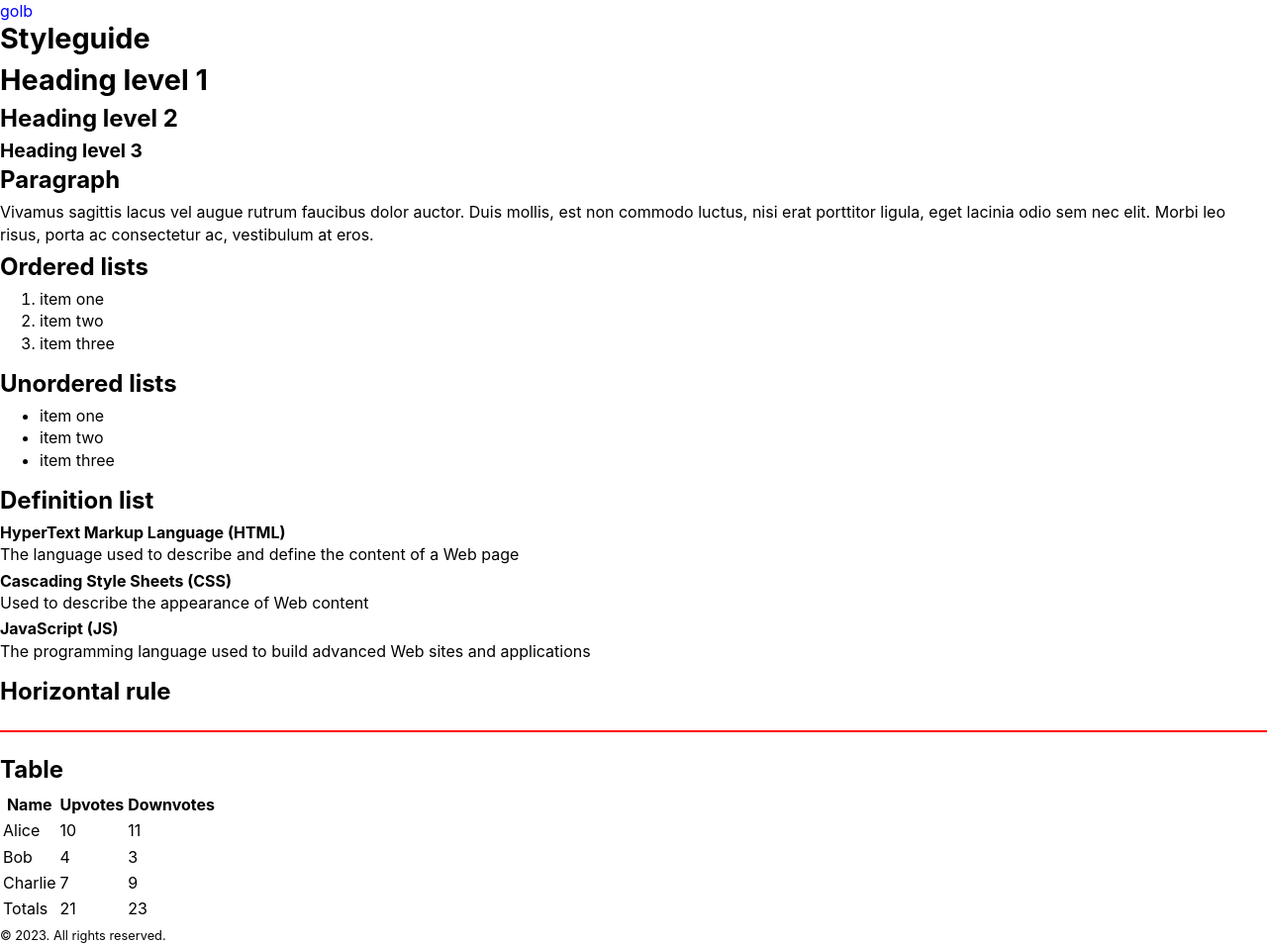
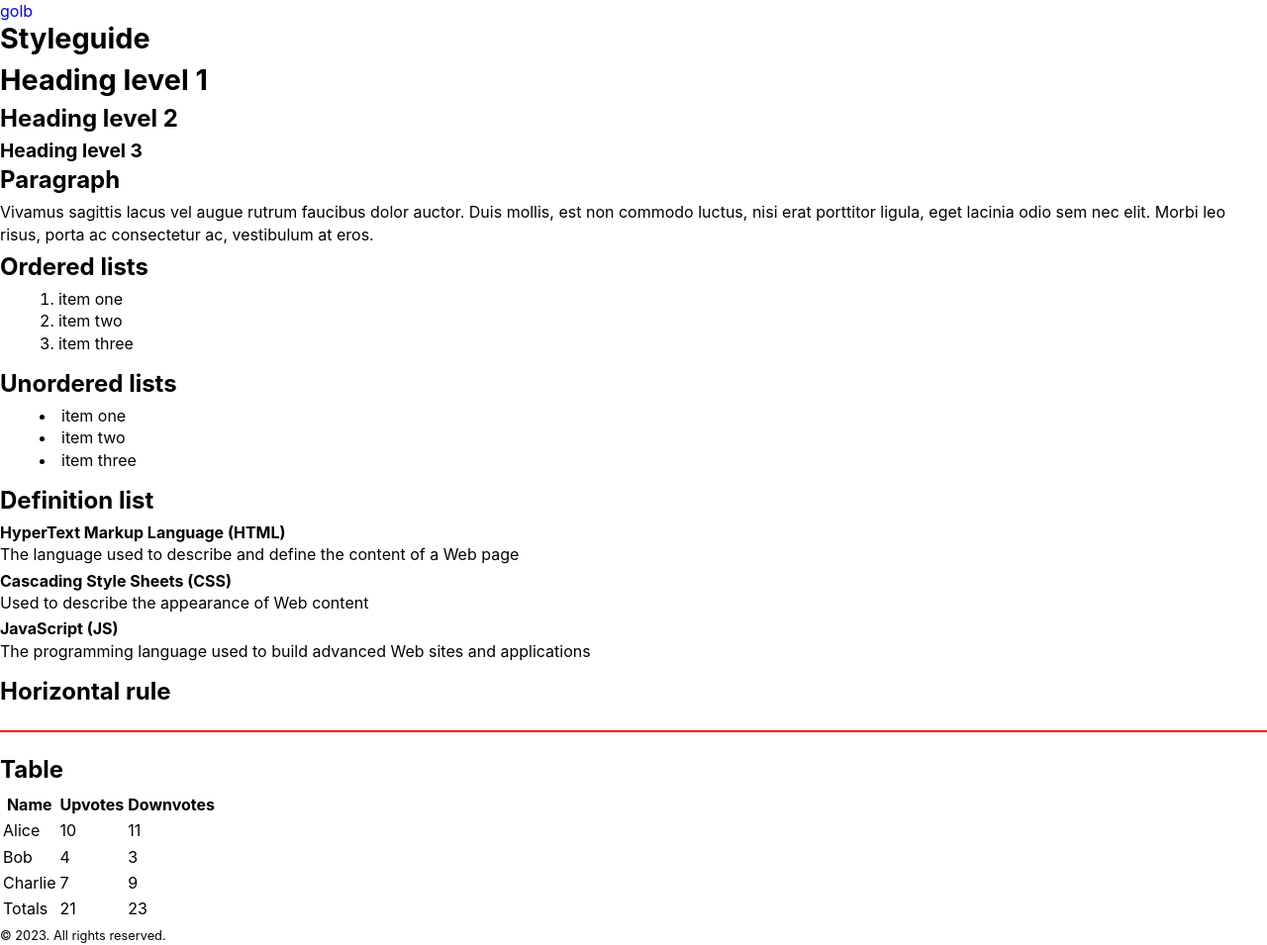
Before and after one commit to aflim/golb, a Jekyll site: the page built from styleguide.md, in a window 1280 px wide. Shown: the whole page at 99% size. Built offline with Jekyll 4.4.1, drawn with Linux system fonts in a browser that asks for light colours.

Commit message:
Update stylesheet.css

```diff
--- a/assets/stylesheet.css
+++ b/assets/stylesheet.css
@@ -177,6 +177,16 @@ ul li,
 ol li,
 dl dd {
   margin-inline: 0;
+  padding-inline: 0;
+}
+
+ul li,
+ol li {
+  list-style-position: inside;
+
+  @media (min-width: var(--breakpoint-md)) {
+    list-style-position: outside;
+  }
 }
 
 hr {
```
